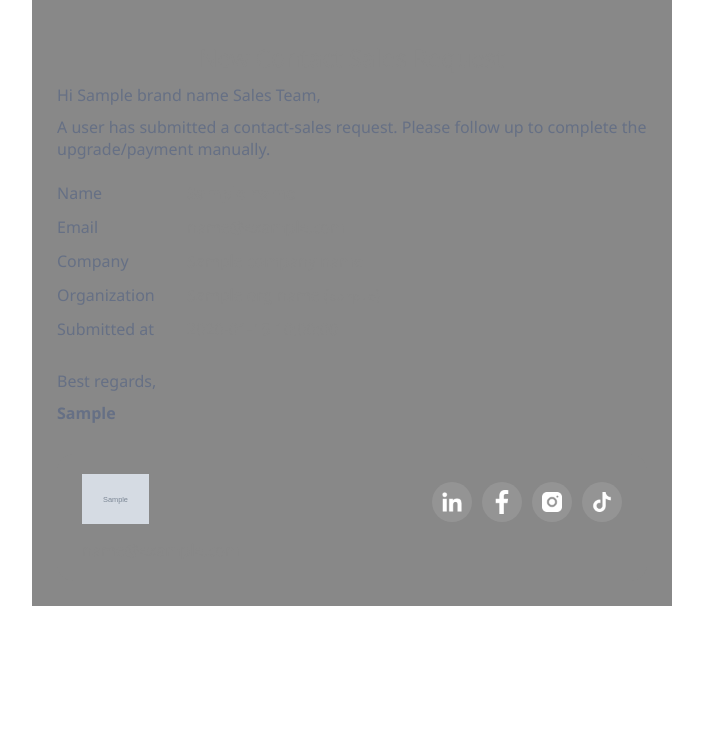
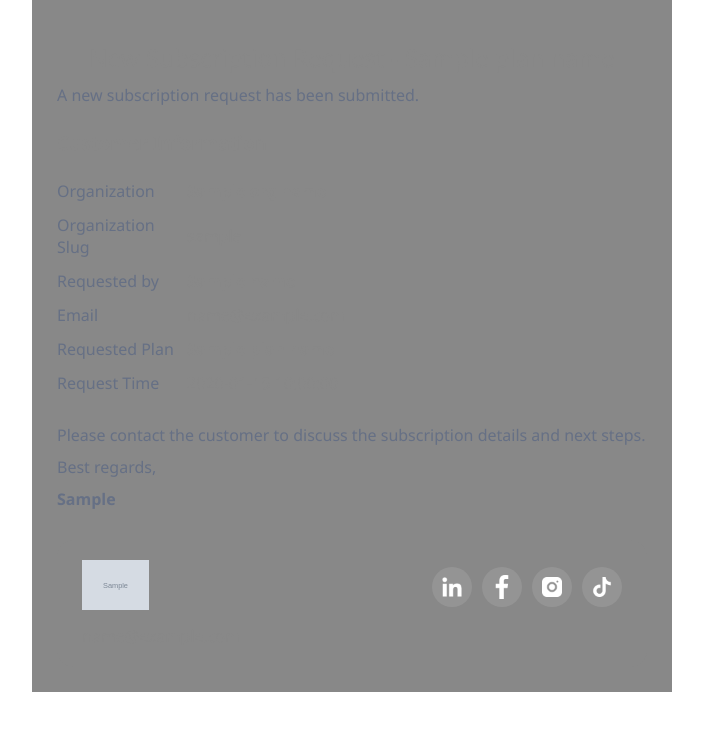
Before and after one commit to Space-DF/django-common-utils, a Python web app: template common/templates/email_contact_sales.html in a window 1280 px wide. Shown: the top 731 px of the page, without its empty margins (288-991 px from the left). Run offline with Jinja, Linux system fonts and the light colour scheme; the template is opened without the code that fills it: most values are stand-ins (such as "Sample title", 1, 10 or a date in 2020); grey boxes marked "Sample" are stand-in pictures.

Commit message:
fix: correct the uxui

```diff
--- a/common/templates/email_contact_sales.html
+++ b/common/templates/email_contact_sales.html
@@ -1,14 +1,16 @@
-{% extends "base.html" %} {% block title %}New Contact Sales Request{% endblock
-%} {% block content %}
+{% extends "base.html" %}
+{% block title %}New Subscription Request - {{ plan_name }}{% endblock %}
+{% block content %}
 <div style="margin-bottom: 30px">
-  <h1 style="color: {{ contrast_background_color }};">
-    New Contact Sales Request
+  <h1 style="color: {{ contrast_background_color }}">
+    New Subscription Request - {{ plan_name }}
   </h1>
-  <p style="text-align: start">Hi {{ brand_name }} Sales Team,</p>
-  <p style="text-align: start">
-    A user has submitted a contact-sales request. Please follow up to complete
-    the upgrade/payment manually.
-  </p>
+
+  <p style="text-align: start">A new subscription request has been submitted.</p>
+
+  <h3 style="text-align: start; margin-top: 24px; color: {{ contrast_background_color }}">
+    Customer Information
+  </h3>
 
   <table
     cellpadding="0"
@@ -17,47 +19,49 @@
     style="text-align: start; border-collapse: collapse; margin: 16px 0"
   >
     <tr>
-      <td style="padding: 6px 0; color: #667085; width: 130px">Name</td>
-      <td
-        style="padding: 6px 0; color: {{ contrast_background_color }}; font-weight: bold;"
-      >
+      <td style="padding: 6px 0; color: #667085; width: 130px">Organization</td>
+      <td style="padding: 6px 0; color: {{ contrast_background_color }}; font-weight: bold">
+        {{ org_name }}
+      </td>
+    </tr>
+    <tr>
+      <td style="padding: 6px 0; color: #667085">Organization Slug</td>
+      <td style="padding: 6px 0; color: {{ contrast_background_color }}">
+        {{ org_slug }}
+      </td>
+    </tr>
+    <tr>
+      <td style="padding: 6px 0; color: #667085">Requested by</td>
+      <td style="padding: 6px 0; color: {{ contrast_background_color }}; font-weight: bold">
         {{ name }}
       </td>
     </tr>
     <tr>
       <td style="padding: 6px 0; color: #667085">Email</td>
       <td style="padding: 6px 0">
-        <a
-          href="mailto:{{ email }}"
-          style="color: {{ primary_color }} !important;"
-          >{{ email }}</a
-        >
+        <a href="mailto:{{ email }}" style="color: {{ primary_color }} !important">
+          {{ email }}
+        </a>
       </td>
     </tr>
-    {% if company_name %}
     <tr>
-      <td style="padding: 6px 0; color: #667085">Company</td>
-      <td style="padding: 6px 0; color: {{ contrast_background_color }};">
-        {{ company_name }}
+      <td style="padding: 6px 0; color: #667085">Requested Plan</td>
+      <td style="padding: 6px 0; color: {{ contrast_background_color }}; font-weight: bold">
+        {{ plan_name }}
       </td>
     </tr>
-    {% endif %} {% if org_slug %}
     <tr>
-      <td style="padding: 6px 0; color: #667085">Organization</td>
-      <td style="padding: 6px 0; color: {{ contrast_background_color }};">
-        {{ org_name }} (<code>{{ org_slug }}</code>)
-      </td>
-    </tr>
-    {% endif %}
-    <tr>
-      <td style="padding: 6px 0; color: #667085">Submitted at</td>
-      <td style="padding: 6px 0; color: {{ contrast_background_color }};">
+      <td style="padding: 6px 0; color: #667085">Request Time</td>
+      <td style="padding: 6px 0; color: {{ contrast_background_color }}">
         {{ submitted_at }}
       </td>
     </tr>
   </table>
 
-  <p style="text-align: start; margin-top: 24px">Best regards,</p>
+  <p style="text-align: start; margin-top: 24px">
+    Please contact the customer to discuss the subscription details and next steps.
+  </p>
+  <p style="text-align: start">Best regards,</p>
   <p style="text-align: start"><b>{{ sender_from }}</b></p>
 </div>
 {% endblock %}
```
